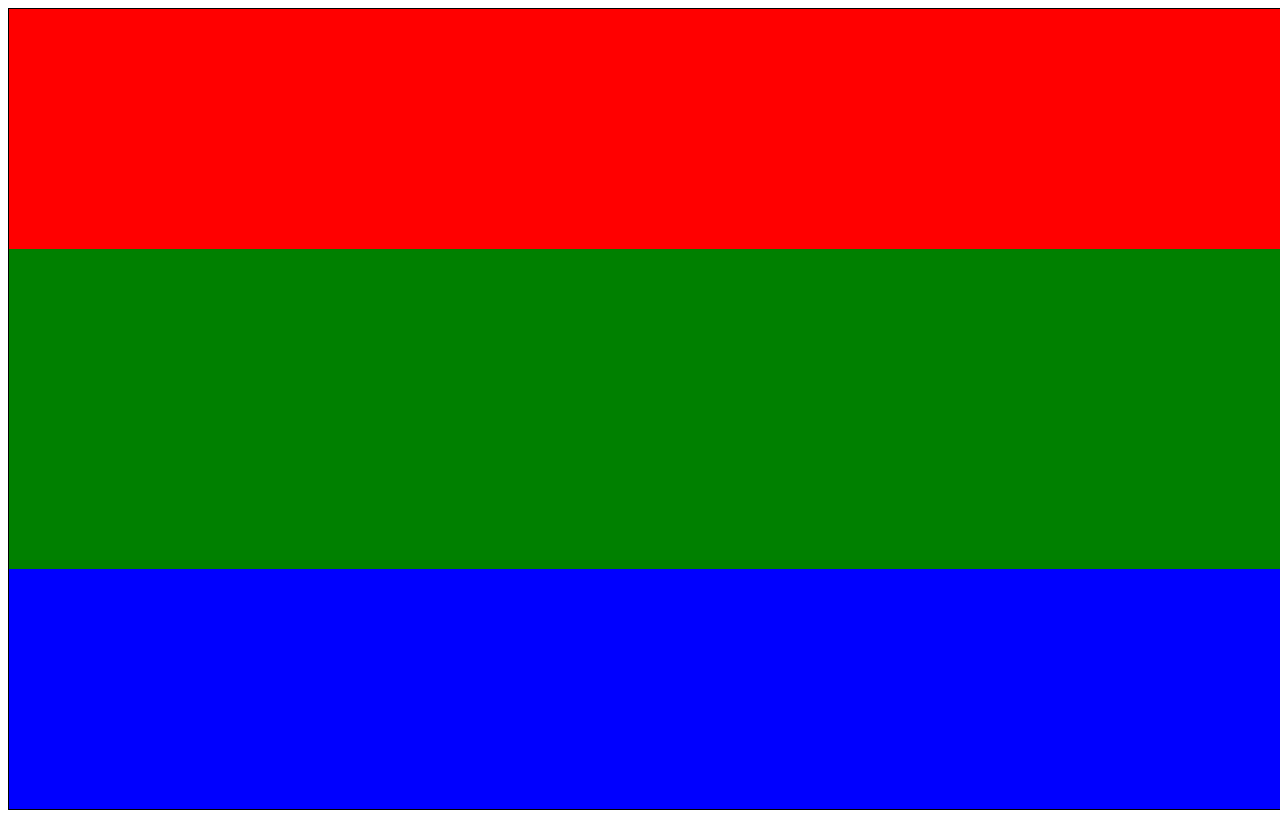
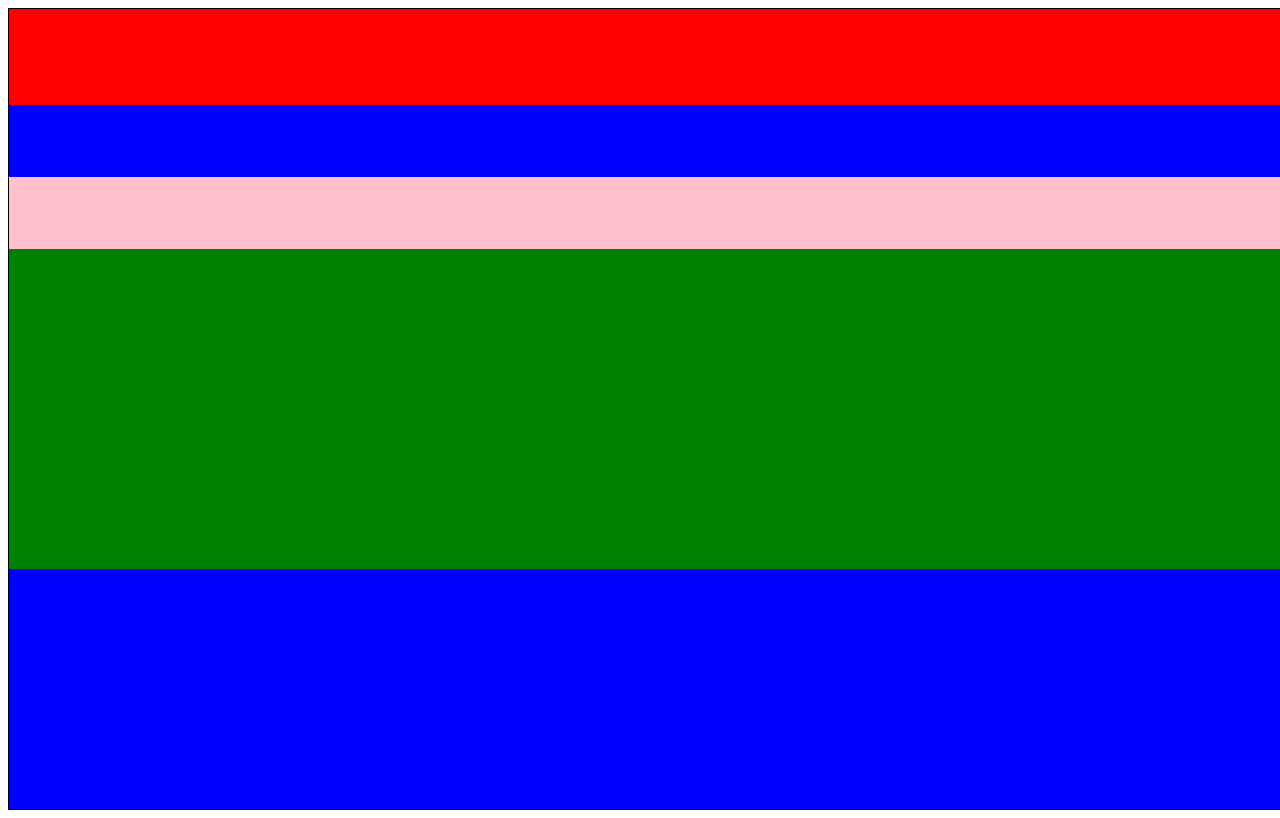
Before and after one commit to KwonYeJun/2023-03-01-training-test, a plain HTML site: page test.html in a window 1280 px wide. Drawn offline with Linux system fonts and the light colour scheme.

Commit message:
자식 스타일 까지 들어가는 함수를 만들어 보았다.

```diff
--- a/test.html
+++ b/test.html
@@ -26,7 +26,7 @@
 
     //함수를 이용 하여 필요 할 때 마다 어느 부모 태크의 자식으로 태그를 만들수 있도록 부모명, 자식으로 만들 갯수, 자식 태그 형태를 함수 호출 하면서 부르면 만들수 있게 해보았다.
 
-    //만들어둔 함수를 이용하여 원하는 태그의 자식을 만들어 주었다.
+    //만들어둔 함수를 이용하여 원하는 태그의 자식을 만들어 주었다.LO
 
 
 
@@ -51,13 +51,21 @@
       },
       addstyle: function (tagName, width, height, backgroundColor, display, flexDirection, justifyContent, alignItems) {
         const tagN = document.querySelector(tagName);
-        tagN.style.width = width;
+
         tagN.style.height = height;
         tagN.style.backgroundColor=backgroundColor;
         tagN.style.display = display;
         tagN.style.flexDirection = flexDirection;
         tagN.style.justifyContent = justifyContent;
         tagN.style.alignItems = alignItems;
+      },//태그를 찾아 기본적인 스타일을 줄 수 있게 만들어 보있다.
+      childstyle: function (tagName,counter, width, height, backgroundColor, display, flexDirection, justifyContent, alignItems) {
+        const tagN = document.querySelector(tagName);
+        tagN.children[counter].style.width = width;
+        tagN.children[counter].style.height = height;
+        tagN.children[counter].style.backgroundColor= backgroundColor;
+
+
       },//태그를 찾아 기본적인 스타일을 줄 수 있게 만들어 보있다.
     }
 
@@ -66,7 +74,7 @@
       root.appendChild(One);
     }
 
-    layout.divfactoy("header", 3, "div");
+    layout.divfactoy("header", 2, "div");
     layout.divfactoy("main", 1, "div");
     layout.divfactoy("footer", 1, "div");
     layout.rootstyle("100vw", "100vh", "1px solid black");
@@ -74,6 +82,20 @@
     layout.addstyle("header","100%","30%","red","flex","column","end","center");
     layout.addstyle("main","100%","40%","green","flex","column","end","center");
     layout.addstyle("footer","100%","30%","blue","flex","column","end","center");
+    layout.childstyle("header",0,"100%","30%","blue","flex","column","end","center");
+    layout.childstyle("header",1,"100%","30%","pink","flex","column","end","center");
+
+
+
+
+
+    // const tN = document.querySelector("header");
+    // let chN = document.getElementsByTagName("div");
+    // console.table(document.getElementsByTagName);
+    // console.log(typeof(chN));
+
+
+
     //layout객체에 add함수에 스타일을 동적으로? 추가 할 수 있게 만들어 보았다.
 
 
```
